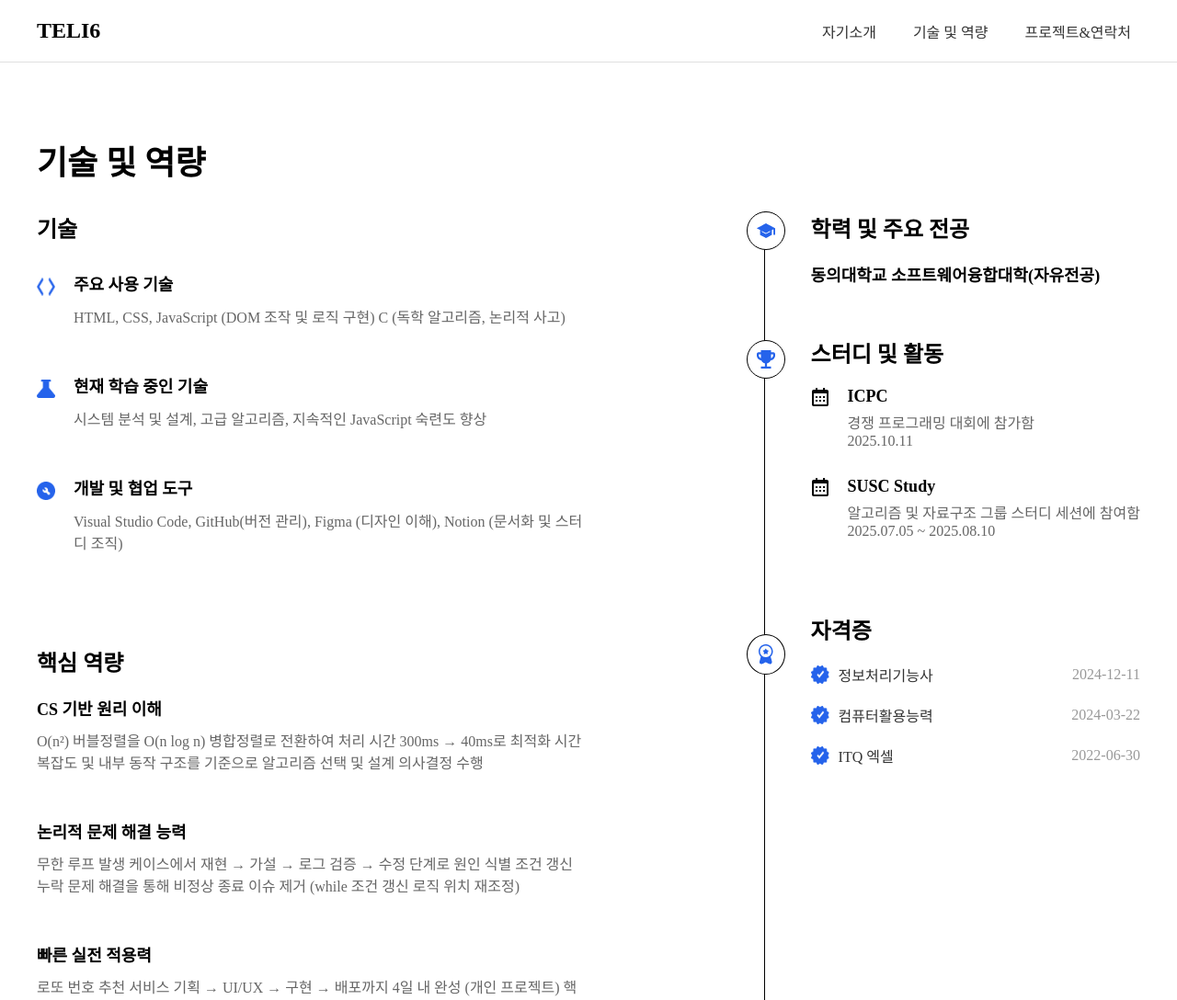
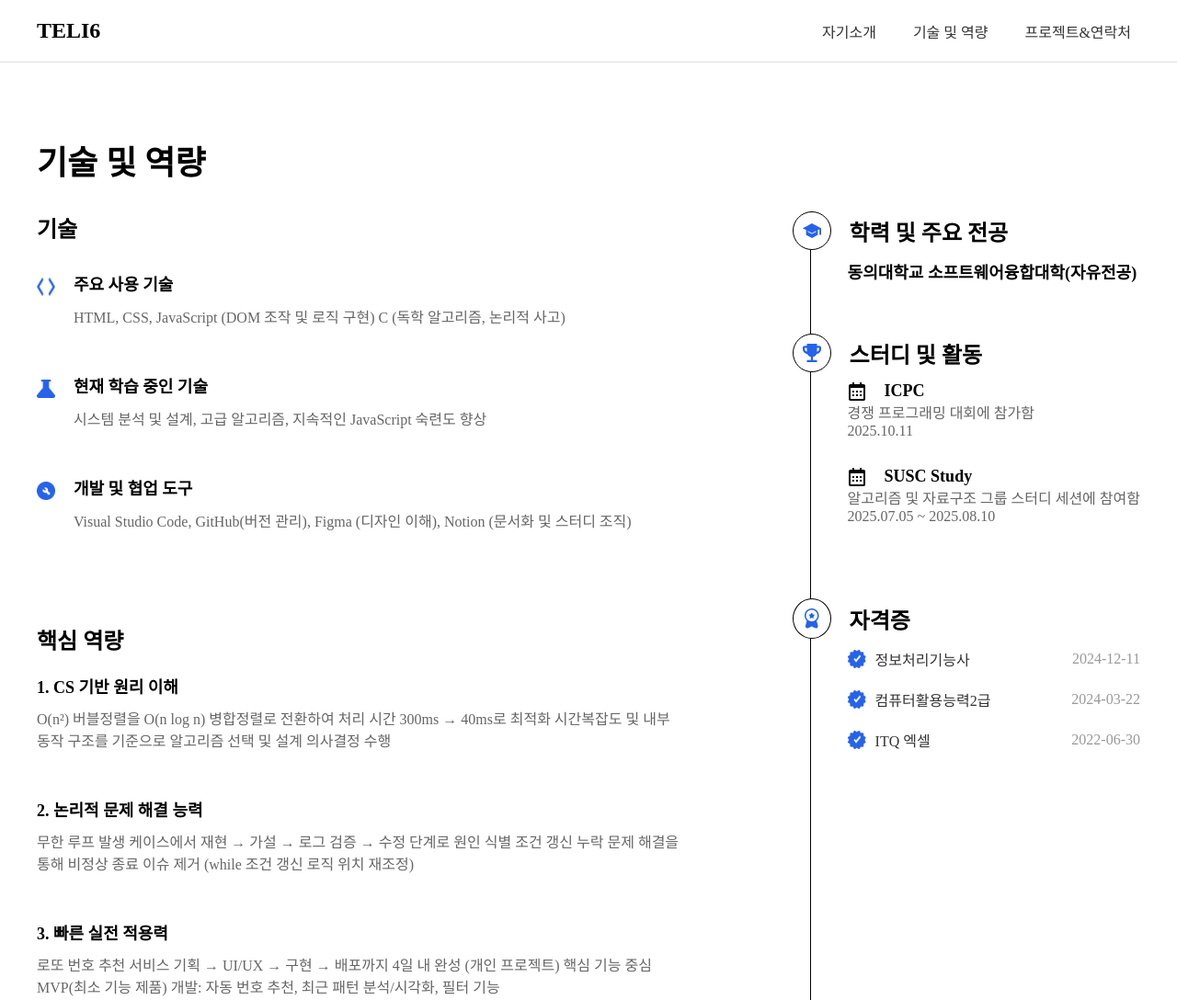
Before and after one commit to TELI6/MyHome, a plain HTML site: page skills.html in a window 1280 px wide. Shown: the top 1088 px of the page at 92% size. Drawn offline with Linux system fonts and the light colour scheme.

Commit message:
Add files via upload

```diff
--- a/css/skills.css
+++ b/css/skills.css
@@ -3,7 +3,7 @@
     padding: 0;
 
 }
-header{
+body > header{
     border-bottom: 1px solid #e0e0e0;
 }
 nav {
@@ -65,9 +65,10 @@ nav {
 }
 .skills-right{
     gap: 30px;
+    position: relative;
 }
-.skills-left, .skills-right{
-    max-width: 600px;
+.skills-left div{
+    max-width: 700px;
 }
 .skills-left h2 {
     font-size: 24px;
@@ -75,11 +76,6 @@ nav {
 }
 .skills-detail h2 {
     font-size: 24px;
-    margin-bottom: 20px;
-}
-.skills-bar{
-    width: 40px;
-    position: relative;
 }
 .skills-detail{
     display: flex;
@@ -132,22 +128,10 @@ nav {
     width: 19px;
     height: 100%;
     border-right: 1px solid black;
+    position: absolute;
+    z-index: -10;
 }
 
-#university{
-    position: absolute;
-    top:0;
-}
-
-#activity{
-    position: absolute;
-    top: 140px;
-}
-
-#certifications{
-    position: absolute;
-    top: 460px;
-}
 #university, #activity, #certifications{
     display: flex;
     align-items: center;
@@ -159,12 +143,26 @@ nav {
     border: 1px solid black;
 }
 
-.education-section {
+.university-section {
     margin-bottom: 50px;
 }
 
 .education-item {
+    margin-left: 60px;
     margin-bottom: 30px;
+}
+.education-item > div{
+    display: flex;
+    align-items: center;
+    gap:20px;
+    margin-bottom : 5px;
+    margin:0;
+}
+.university-section > header, .study-education > header, .cert-section > header{
+    display: flex;
+    align-items: center;
+    gap : 20px;
+    margin-bottom: 10px;
 }
 
 .edu-header {
@@ -172,6 +170,7 @@ nav {
     align-items: center;
     gap: 20px;
     margin-bottom: 5px;
+    margin-left: 60px;
 }
 
 .edu-icon {
@@ -190,7 +189,6 @@ nav {
 .edu-detail {
     font-size: 16px;
     color: #666;
-    padding-left: 40px;
 }
 .cert-section{
     margin-top: 50px;
@@ -206,6 +204,7 @@ nav {
     align-items: center;
     gap: 10px;
     margin-bottom: 20px;
+    margin-left: 60px;;
 }
 
 .cert-badge {
--- a/javascript/skills.js
+++ b/javascript/skills.js
@@ -29,7 +29,7 @@ function addCertItem() {
     let certSection = document.querySelector(".cert-section");
     const certificates = [
         { name: "정보처리기능사", date: "2024-12-11" },
-        { name: "컴퓨터활용능력", date: "2024-03-22" },
+        { name: "컴퓨터활용능력2급", date: "2024-03-22" },
         { name: "ITQ 엑셀", date: "2022-06-30" },
     ];
     let rs = "";
@@ -50,7 +50,7 @@ function EducationItemDocument(title, detail, date){
 }
 
 function addEducationItem(){
-    let studyEducation = document.querySelector("#study-education");
+    let studyEducation = document.querySelector(".study-education");
     const Education = [
         {title:"ICPC", detail:"경쟁 프로그래밍 대회에 참가함", date:"2025.10.11"},
         {title:"SUSC Study", detail:"알고리즘 및 자료구조 그룹 스터디 세션에 참여함", date:"2025.07.05 ~ 2025.08.10"},
@@ -73,13 +73,13 @@ function CompetencyItemDocument(title, description){
 function addCompetencyItem(){
     let competencys = document.querySelector("#competencys");
     const Competency = [
-        {title:"CS 기반 원리 이해", description:`O(n²) 버블정렬을 O(n log n) 병합정렬로 전환하여 처리 시간 300ms → 40ms로 최적화
+        {title:"1. CS 기반 원리 이해", description:`O(n²) 버블정렬을 O(n log n) 병합정렬로 전환하여 처리 시간 300ms → 40ms로 최적화
         시간복잡도 및 내부 동작 구조를 기준으로 알고리즘 선택 및 설계 의사결정 수행`},
-        {title:"논리적 문제 해결 능력", description:`무한 루프 발생 케이스에서 재현 → 가설 → 로그 검증 → 수정 단계로 원인 식별
+        {title:"2. 논리적 문제 해결 능력", description:`무한 루프 발생 케이스에서 재현 → 가설 → 로그 검증 → 수정 단계로 원인 식별
         조건 갱신 누락 문제 해결을 통해 비정상 종료 이슈 제거 (while 조건 갱신 로직 위치 재조정)`},
-        {title:"빠른 실전 적용력", description:`로또 번호 추천 서비스 기획 → UI/UX → 구현 → 배포까지 4일 내 완성 (개인 프로젝트)
-        핵심 기능 중심 MVP 개발: 자동 번호 추천, 최근 패턴 분석/시각화, 필터 기능`},
-        {title:"기획, UX 중심 사고", description:`네비게이션 구조 재설계로 기능 접근 경로 3단계 → 1단계로 축소, 사용자 행동 비용 감소.
+        {title:"3. 빠른 실전 적용력", description:`로또 번호 추천 서비스 기획 → UI/UX → 구현 → 배포까지 4일 내 완성 (개인 프로젝트)
+        핵심 기능 중심 MVP(최소 기능 제품) 개발: 자동 번호 추천, 최근 패턴 분석/시각화, 필터 기능`},
+        {title:"4. 기획, UX 중심 사고", description:`네비게이션 구조 재설계로 기능 접근 경로 3단계 → 1단계로 축소, 사용자 행동 비용 감소.
         기능 추가보다 사용 흐름과 경험 품질을 우선 고려하는 설계 방식 적용`},
     ];
     let rs = "";
--- a/skills.html
+++ b/skills.html
@@ -42,28 +42,31 @@
 
 
             <section class="skills-right">
-                <section class="skills-bar">
-                    <div class="border"></div>
-                    <div id="university"><img src="images/university-icon.png"></div>
-                    <div id="activity"><img src="images/activity-icon.png"></div>
-                    <div id="certifications"><img src="images/certifications-icon.png"></div>
-                </section>
+                <div class="border"></div>
                 <section class="skills-detail">
-                    <h2>학력 및 주요 전공</h2>
-
-                    <section class="education-section">
+                    <section class="university-section">
+                        <header>
+                            <div id="university"><img src="images/university-icon.png"></div>
+                            <h2>학력 및 주요 전공</h2>
+                        </header>
                         <div class="edu-header">
                             <div class="edu-title">동의대학교 소프트웨어융합대학(자유전공)</div>
                         </div>
                     </section>
 
-                    <h2 style="margin-bottom: 20px;">스터디 및 활동</h2>
-                    <section id="study-education">
+                    <section class="study-education">
+                        <header>
+                            <div id="activity"><img src="images/activity-icon.png"></div>
+                            <h2>스터디 및 활동</h2>
+                        </header>
 
                     </section>
 
                     <section class="cert-section">
-                        <h3>자격증</h3>
+                        <header>
+                            <div id="certifications"><img src="images/certifications-icon.png"></div>
+                            <h2>자격증</h2>
+                        </header>
 
                     </section>
                 </section>
```
Also changed, not shown: css/index.css (+14 -0 lines), css/intro.css (+3 -5 lines), index.html (+2 -2 lines), intro.html (+4 -4 lines), projects.html (+4 -0 lines).
